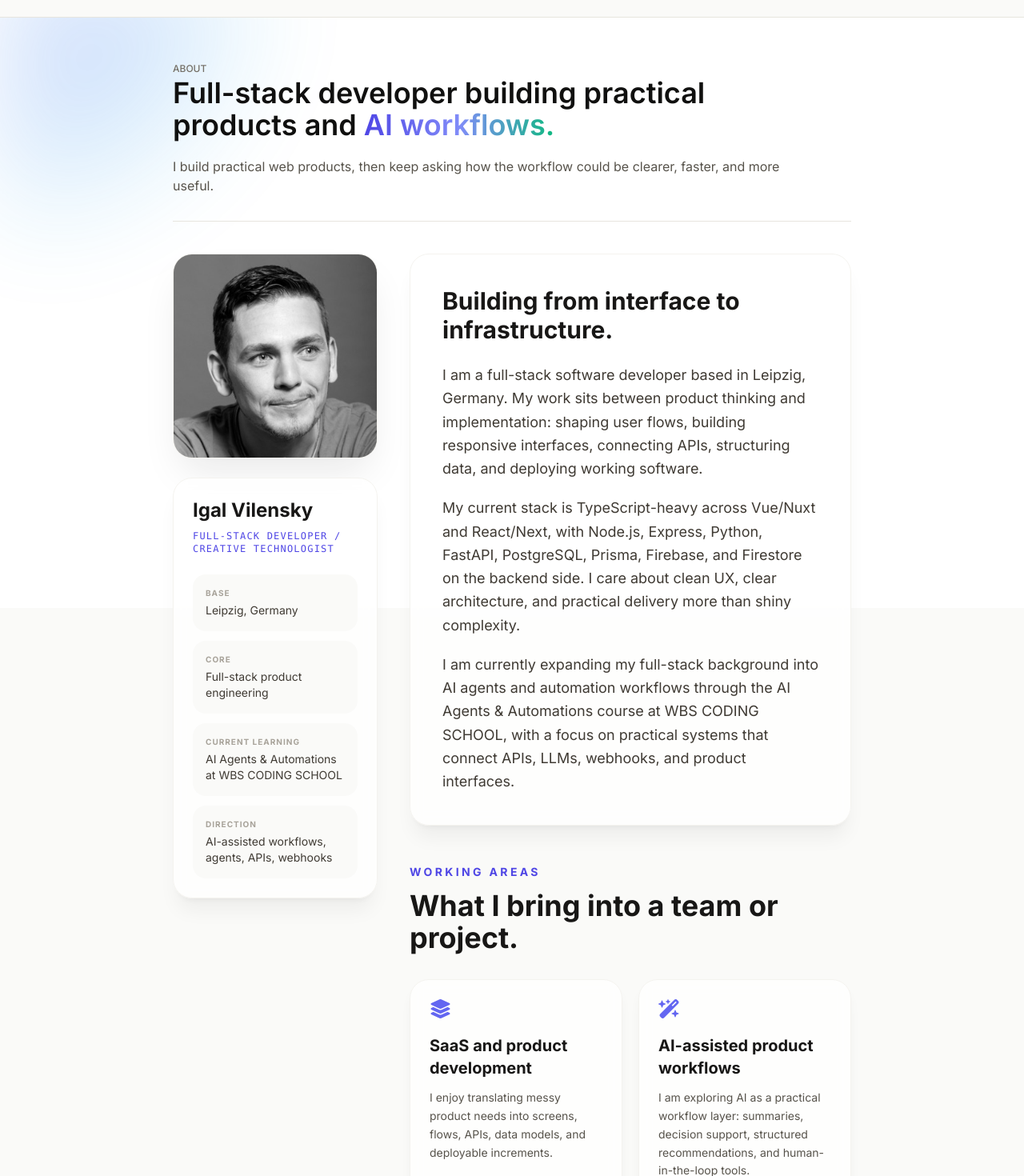
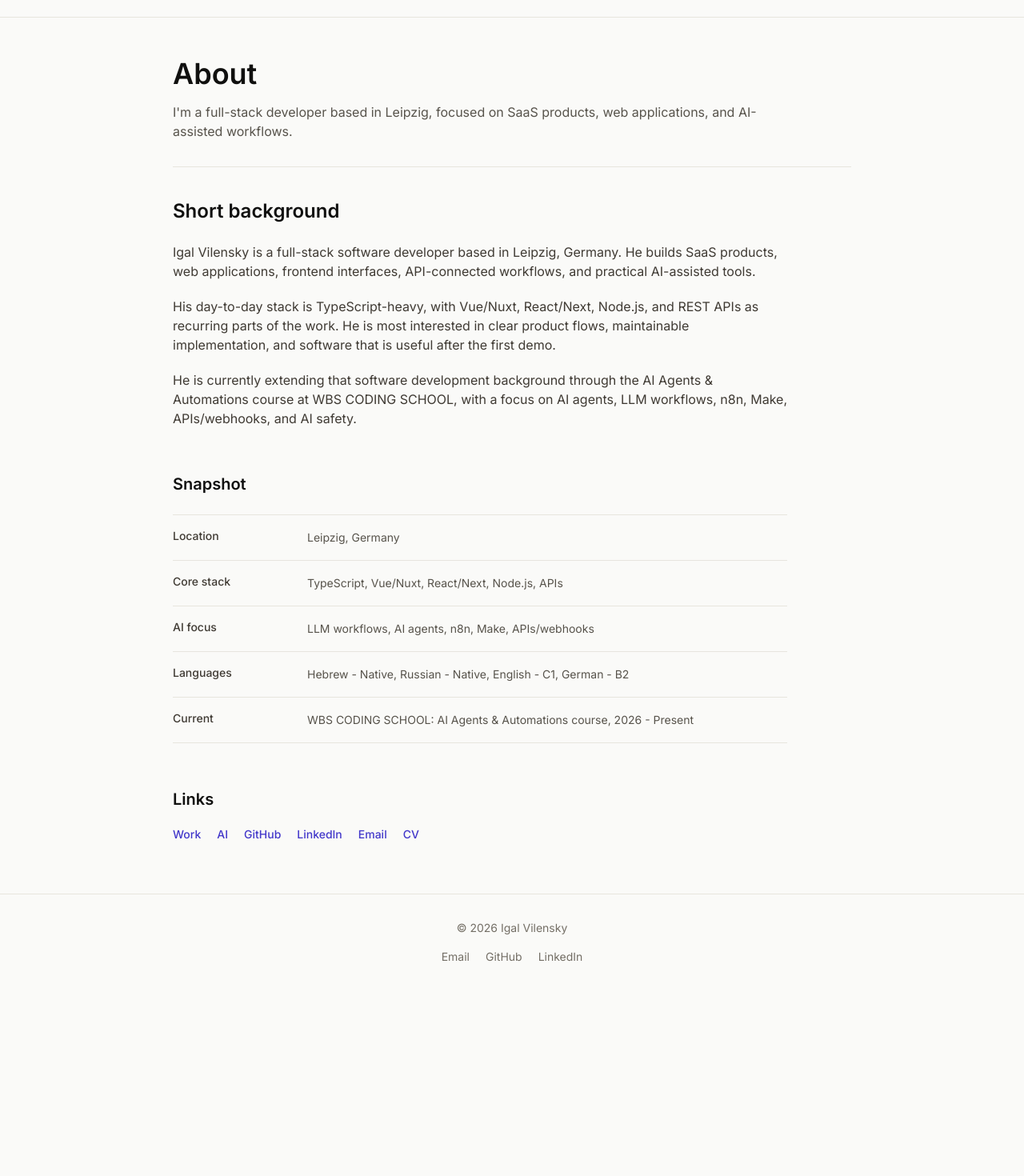
Before and after one commit to igalVilensky/igal-portfolio, a Nuxt app: page /about in a window 1280 px wide. Shown: the part 40-1510 px from the top of the page at 80% size. After the commit the page ends 1278 px from the top, so only its background shows below. Built offline with nearby package versions, Linux system fonts and the light colour scheme; a web font is replaced by a local one.

Commit message:
Redesign about page as minimal context page

```diff
--- a/app/components/AboutVisualizer.vue
+++ /dev/null
@@ -1,96 +0,0 @@
-<template>
-    <div
-        class="fixed inset-0 z-0 pointer-events-none overflow-hidden transition-colors duration-500 bg-white dark:bg-dark-bg">
-        <canvas ref="canvasRef" class="w-full h-full opacity-40 dark:opacity-20 blur-3xl"></canvas>
-    </div>
-</template>
-
-<script setup lang="ts">
-import { ref, onMounted, onUnmounted, watch } from 'vue';
-import { useMouse, useWindowSize } from '@vueuse/core';
-import { useColorMode } from '#imports';
-
-const canvasRef = ref<HTMLCanvasElement | null>(null);
-const { x: mouseX, y: mouseY } = useMouse();
-const { width, height } = useWindowSize();
-const colorMode = useColorMode();
-
-let ctx: CanvasRenderingContext2D | null = null;
-let animationId: number | null = null;
-
-class Blob {
-    x: number;
-    y: number;
-    radius: number;
-    color: string;
-    targetX: number;
-    targetY: number;
-    speed: number;
-
-    constructor(w: number, h: number, color: string) {
-        this.x = Math.random() * w;
-        this.y = Math.random() * h;
-        this.radius = Math.random() * 200 + 200;
-        this.color = color;
-        this.targetX = this.x;
-        this.targetY = this.y;
-        this.speed = Math.random() * 0.02 + 0.01;
-    }
-
-    update(mx: number, my: number) {
-        this.targetX = mx + (Math.random() - 0.5) * 100;
-        this.targetY = my + (Math.random() - 0.5) * 100;
-
-        this.x += (this.targetX - this.x) * this.speed;
-        this.y += (this.targetY - this.y) * this.speed;
-    }
-}
-
-let blobs: Blob[] = [];
-
-const initBlobs = () => {
-    if (!canvasRef.value) return;
-    const canvas = canvasRef.value;
-    canvas.width = width.value * window.devicePixelRatio;
-    canvas.height = height.value * window.devicePixelRatio;
-    ctx = canvas.getContext('2d');
-    if (ctx) ctx.scale(window.devicePixelRatio, window.devicePixelRatio);
-
-    const isDark = colorMode.value === 'dark';
-    blobs = [
-        new Blob(width.value, height.value, isDark ? 'rgba(59, 130, 246, 0.5)' : 'rgba(59, 130, 246, 0.3)'),
-        new Blob(width.value, height.value, isDark ? 'rgba(14, 165, 233, 0.4)' : 'rgba(14, 165, 233, 0.2)'),
-        new Blob(width.value, height.value, isDark ? 'rgba(99, 102, 241, 0.4)' : 'rgba(99, 102, 241, 0.2)')
-    ];
-};
-
-const animate = () => {
-    if (!ctx || !canvasRef.value) return;
-
-    ctx.clearRect(0, 0, width.value, height.value);
-
-    blobs.forEach(b => {
-        b.update(mouseX.value, mouseY.value);
-        if (ctx) {
-            ctx.fillStyle = b.color;
-            ctx.beginPath();
-            ctx.arc(b.x, b.y, b.radius, 0, Math.PI * 2);
-            ctx.fill();
-        }
-    });
-
-    animationId = requestAnimationFrame(animate);
-};
-
-onMounted(() => {
-    initBlobs();
-    animate();
-});
-
-onUnmounted(() => {
-    if (animationId) cancelAnimationFrame(animationId);
-});
-
-watch([width, height], initBlobs);
-watch(colorMode, initBlobs);
-</script>
--- a/app/pages/about.vue
+++ b/app/pages/about.vue
@@ -1,150 +1,70 @@
 <template>
   <div class="page-shell">
-    <AboutVisualizer />
     <div class="page-container">
-      <header class="about-reveal page-header opacity-0">
+      <header class="page-header">
         <div class="page-header-main">
-          <span class="page-kicker">
-            About
-          </span>
-          <h1 class="page-title">
-            Full-stack developer building practical products and
-            <span class="text-gradient-primary">AI workflows.</span>
-          </h1>
-        </div>
-        <div class="page-header-side">
-          <p class="page-intro">
-            I build practical web products, then keep asking how the workflow could be clearer, faster, and more useful.
+          <h1 class="page-title">About</h1>
+          <p class="page-intro mt-4">
+            I'm a full-stack developer based in Leipzig, focused on SaaS products,
+            web applications, and AI-assisted workflows.
           </p>
         </div>
       </header>
 
-      <section class="mb-16 grid gap-10 lg:grid-cols-12">
-        <aside class="about-reveal opacity-0 lg:col-span-4">
-          <div class="sticky top-28 space-y-6">
-            <div class="overflow-hidden rounded-3xl border border-secondary-100 bg-secondary-100 shadow-2xl shadow-secondary-900/10 dark:border-white/10 dark:bg-white/5">
-              <img
-                src="/profile.jpeg"
-                alt="Igal Vilensky"
-                class="aspect-square h-full w-full object-cover grayscale transition duration-700 hover:scale-105 hover:grayscale-0"
-              />
-            </div>
-
-            <div class="rounded-3xl border border-secondary-100 bg-white/75 p-6 shadow-xl shadow-secondary-900/5 backdrop-blur dark:border-white/10 dark:bg-dark-surface/50">
-              <h2 class="text-2xl font-bold text-secondary-900 dark:text-white">Igal Vilensky</h2>
-              <p class="mt-2 font-mono text-xs uppercase tracking-widest text-primary-600 dark:text-primary-300">
-                Full-stack developer / Creative technologist
-              </p>
-              <div class="mt-6 grid gap-3">
-                <div v-for="item in quickContext" :key="item.label" class="rounded-2xl bg-secondary-50 p-4 dark:bg-white/5">
-                  <span class="block text-[10px] font-bold uppercase tracking-widest text-secondary-400">
-                    {{ item.label }}
-                  </span>
-                  <span class="mt-1 block text-sm text-secondary-700 dark:text-secondary-300">
-                    {{ item.value }}
-                  </span>
-                </div>
-              </div>
-            </div>
-          </div>
-        </aside>
-
-        <div class="space-y-12 lg:col-span-8">
-          <section class="about-reveal rounded-3xl border border-secondary-100 bg-white/75 p-7 opacity-0 shadow-xl shadow-secondary-900/5 backdrop-blur dark:border-white/10 dark:bg-dark-surface/45 md:p-10">
-            <h2 class="mb-6 font-display text-3xl font-bold text-secondary-900 dark:text-white">
-              Building from interface to infrastructure.
-            </h2>
-            <div class="space-y-5 text-lg leading-relaxed text-secondary-700 dark:text-secondary-300">
-              <p>
-                I am a full-stack software developer based in Leipzig, Germany. My work sits between product thinking
-                and implementation: shaping user flows, building responsive interfaces, connecting APIs, structuring
-                data, and deploying working software.
-              </p>
-              <p>
-                My current stack is TypeScript-heavy across Vue/Nuxt and React/Next, with Node.js, Express, Python,
-                FastAPI, PostgreSQL, Prisma, Firebase, and Firestore on the backend side. I care about clean UX, clear
-                architecture, and practical delivery more than shiny complexity.
-              </p>
-              <p>
-                I am currently expanding my full-stack background into AI agents and automation workflows through the AI
-                Agents & Automations course at WBS CODING SCHOOL, with a focus on practical systems that connect APIs,
-                LLMs, webhooks, and product interfaces.
+      <section aria-labelledby="background-title" class="mb-14 max-w-3xl">
+        <h2 id="background-title" class="section-title">Short background</h2>
+        <div class="mt-6 space-y-5 text-sm leading-7 text-secondary-700 dark:text-secondary-300 md:text-base">
+          <p v-for="paragraph in backgroundParagraphs" :key="paragraph">
+            {{ paragraph }}
           </p>
         </div>
       </section>
 
-          <section class="about-reveal opacity-0">
-            <div class="mb-8">
-              <p class="text-sm font-bold uppercase tracking-[0.24em] text-primary-600 dark:text-primary-300">
-                Working areas
-              </p>
-              <h2 class="mt-3 font-display text-3xl font-bold text-secondary-900 dark:text-white md:text-4xl">
-                What I bring into a team or project.
+      <section aria-labelledby="snapshot-title" class="mb-14 max-w-3xl">
+        <h2 id="snapshot-title" class="text-xl font-semibold text-secondary-950 dark:text-white">
+          Snapshot
         </h2>
+
+        <dl class="mt-6 border-y border-secondary-200 dark:border-dark-border">
+          <div
+            v-for="item in snapshotItems"
+            :key="item.label"
+            class="grid gap-2 border-b border-secondary-200 py-4 last:border-b-0 dark:border-dark-border sm:grid-cols-[10rem_minmax(0,1fr)]"
+          >
+            <dt class="text-sm font-medium text-secondary-700 dark:text-secondary-300">
+              {{ item.label }}
+            </dt>
+            <dd class="text-sm leading-6 text-secondary-600 dark:text-secondary-400">
+              {{ item.value }}
+            </dd>
           </div>
-
-            <div class="grid gap-5 md:grid-cols-2">
-              <article
-                v-for="area in workingAreas"
-                :key="area.title"
-                class="rounded-3xl border border-secondary-100 bg-white/75 p-6 shadow-lg shadow-secondary-900/5 backdrop-blur dark:border-white/10 dark:bg-dark-surface/45"
-              >
-                <i :class="[area.icon, 'mb-5 text-2xl text-primary-500']"></i>
-                <h3 class="mb-3 text-xl font-bold text-secondary-900 dark:text-white">{{ area.title }}</h3>
-                <p class="text-sm leading-relaxed text-secondary-600 dark:text-secondary-400">
-                  {{ area.description }}
-                </p>
-              </article>
-            </div>
+        </dl>
       </section>
 
-          <section class="about-reveal opacity-0">
-            <div class="mb-8">
-              <p class="text-sm font-bold uppercase tracking-[0.24em] text-primary-600 dark:text-primary-300">
-                Stack snapshot
-              </p>
-              <h2 class="mt-3 font-display text-3xl font-bold text-secondary-900 dark:text-white md:text-4xl">
-                Practical tools, not a buzzword wall.
+      <section aria-labelledby="links-title" class="max-w-3xl">
+        <h2 id="links-title" class="text-xl font-semibold text-secondary-950 dark:text-white">
+          Links
         </h2>
-            </div>
 
-            <div class="grid gap-5 md:grid-cols-2">
-              <div
-                v-for="group in skillGroups"
-                :key="group.title"
-                class="rounded-3xl border border-secondary-100 bg-white/75 p-6 shadow-lg shadow-secondary-900/5 backdrop-blur dark:border-white/10 dark:bg-dark-surface/45"
+        <div class="mt-5 flex flex-wrap gap-x-5 gap-y-3">
+          <template v-for="link in links" :key="link.label">
+            <NuxtLink
+              v-if="link.internal"
+              :to="link.href"
+              class="text-sm font-medium text-primary-700 transition-colors hover:text-primary-800 dark:text-primary-300 dark:hover:text-primary-200"
             >
-                <h3 class="mb-4 text-lg font-bold text-secondary-900 dark:text-white">{{ group.title }}</h3>
-                <div class="flex flex-wrap gap-2">
-                  <span
-                    v-for="item in group.items"
-                    :key="item"
-                    class="rounded-xl border border-secondary-200 bg-secondary-50 px-3 py-1.5 text-xs font-medium text-secondary-600 dark:border-white/10 dark:bg-white/5 dark:text-secondary-300"
+              {{ link.label }}
+            </NuxtLink>
+            <a
+              v-else
+              :href="link.href"
+              :target="link.target"
+              :rel="link.target ? 'noopener noreferrer' : undefined"
+              class="text-sm font-medium text-primary-700 transition-colors hover:text-primary-800 dark:text-primary-300 dark:hover:text-primary-200"
             >
-                    {{ item }}
-                  </span>
-                </div>
-              </div>
-            </div>
-          </section>
-        </div>
-      </section>
-
-      <section class="about-reveal rounded-3xl border border-primary-200 bg-primary-50/80 p-8 opacity-0 shadow-xl shadow-primary-500/10 dark:border-primary-400/20 dark:bg-primary-400/10 md:p-10">
-        <div class="flex flex-col gap-6 md:flex-row md:items-center md:justify-between">
-          <div class="max-w-3xl">
-            <h2 class="font-display text-3xl font-bold text-secondary-900 dark:text-white">
-              Open to product engineering and AI automation work.
-            </h2>
-            <p class="mt-4 text-lg leading-relaxed text-secondary-700 dark:text-primary-100">
-              I am interested in developer roles, SaaS/product teams, practical AI tools, and automation projects that
-              need thoughtful implementation rather than vague AI promises.
-            </p>
-          </div>
-          <NuxtLink to="/contact" class="btn-primary inline-flex shrink-0 items-center justify-center gap-3 px-8 py-4">
-            <span>Get in touch</span>
-            <i class="fas fa-paper-plane"></i>
-          </NuxtLink>
+              {{ link.label }}
+            </a>
+          </template>
         </div>
       </section>
     </div>
@@ -152,84 +72,111 @@
 </template>
 
 <script setup lang="ts">
-import { onMounted } from "vue";
-import gsap from "gsap";
-import { ScrollTrigger } from "gsap/ScrollTrigger";
-import AboutVisualizer from "~/components/AboutVisualizer.vue";
+import experienceData from "../../content/experience.json";
+import profileData from "../../content/profile.json";
+import skillsData from "../../content/skills.json";
 
-const { skillGroups } = useProjects();
+definePageMeta({
+  layout: "default",
+});
 
-const quickContext = [
-  { label: "Base", value: "Leipzig, Germany" },
-  { label: "Core", value: "Full-stack product engineering" },
-  { label: "Current learning", value: "AI Agents & Automations at WBS CODING SCHOOL" },
-  { label: "Direction", value: "AI-assisted workflows, agents, APIs, webhooks" },
+type SnapshotItem = {
+  label: string;
+  value: string;
+};
+
+type AboutLink = {
+  label: string;
+  href: string;
+  internal: boolean;
+  target?: "_blank";
+};
+
+const profile = profileData;
+
+const wbsCourse = experienceData.entries.find((entry) => entry.id === "wbs-ai-agents-automations");
+const languageGroup = skillsData.groups.find((group) => group.id === "languages");
+
+const currentCourse = {
+  title: wbsCourse?.title ?? profile.current_course.program,
+  organization: wbsCourse?.organization ?? profile.current_course.institution,
+  timeframe: wbsCourse?.timeframe ?? profile.current_course.timeframe,
+};
+
+const backgroundParagraphs = [
+  `${profile.identity.name} is a full-stack software developer based in ${profile.identity.based_in}. He builds SaaS products, web applications, frontend interfaces, API-connected workflows, and practical AI-assisted tools.`,
+  "His day-to-day stack is TypeScript-heavy, with Vue/Nuxt, React/Next, Node.js, and REST APIs as recurring parts of the work. He is most interested in clear product flows, maintainable implementation, and software that is useful after the first demo.",
+  `He is currently extending that software development background through the ${currentCourse.title} at ${currentCourse.organization}, with a focus on AI agents, LLM workflows, n8n, Make, APIs/webhooks, and AI safety.`,
 ];
 
-const workingAreas = [
+const snapshotItems: SnapshotItem[] = [
   {
-    title: "SaaS and product development",
-    description:
-      "I enjoy translating messy product needs into screens, flows, APIs, data models, and deployable increments.",
-    icon: "fas fa-layer-group",
+    label: "Location",
+    value: profile.identity.based_in,
   },
   {
-    title: "AI-assisted product workflows",
-    description:
-      "I am exploring AI as a practical workflow layer: summaries, decision support, structured recommendations, and human-in-the-loop tools.",
-    icon: "fas fa-wand-magic-sparkles",
+    label: "Core stack",
+    value: "TypeScript, Vue/Nuxt, React/Next, Node.js, APIs",
   },
   {
-    title: "Automation systems",
-    description:
-      "I am building knowledge around agents, n8n, Make, webhooks, and API orchestration so products can trigger useful work beyond the UI.",
-    icon: "fas fa-diagram-project",
+    label: "AI focus",
+    value: "LLM workflows, AI agents, n8n, Make, APIs/webhooks",
   },
   {
-    title: "Human-centered systems thinking",
-    description:
-      "Creative technology, performance, startup work, and cross-cultural experience all feed into how I communicate and design technical systems.",
-    icon: "fas fa-compass",
+    label: "Languages",
+    value:
+      languageGroup?.skills.join(", ") ??
+      profile.languages.map((item) => `${item.language} - ${item.level}`).join(", "),
+  },
+  {
+    label: "Current",
+    value: `${currentCourse.organization}: ${currentCourse.title}, ${currentCourse.timeframe}`,
   },
 ];
 
-onMounted(() => {
-  gsap.registerPlugin(ScrollTrigger);
-
-  if (window.matchMedia("(prefers-reduced-motion: reduce)").matches) {
-    gsap.set(".about-reveal", { y: 0, opacity: 1 });
-    return;
-  }
-
-  document.querySelectorAll(".about-reveal").forEach((el, i) => {
-    gsap.to(el, {
-      scrollTrigger: {
-        trigger: el,
-        start: "top 90%",
+const links: AboutLink[] = [
+  {
+    label: "Work",
+    href: "/case-studies",
+    internal: true,
   },
-      opacity: 1,
-      y: 0,
-      duration: 0.9,
-      delay: (i % 3) * 0.08,
-      ease: "power4.out",
-    });
-  });
-});
+  {
+    label: "AI",
+    href: "/ai-automation",
+    internal: true,
+  },
+  {
+    label: "GitHub",
+    href: profile.links.github,
+    internal: false,
+    target: "_blank",
+  },
+  {
+    label: "LinkedIn",
+    href: profile.links.linkedin,
+    internal: false,
+    target: "_blank",
+  },
+  {
+    label: "Email",
+    href: `mailto:${profile.links.email}`,
+    internal: false,
+  },
+  {
+    label: "CV",
+    href: profile.links.cv,
+    internal: true,
+  },
+];
 
 useHead({
-  title: "About | Igal Vilensky - Full-Stack Developer and AI Automation Learner",
+  title: "About | Igal Vilensky",
   meta: [
     {
       name: "description",
       content:
-        "Igal Vilensky is a full-stack software developer in Leipzig, Germany, focused on SaaS/product engineering and currently specializing in AI agents and automation workflows.",
+        "Short professional profile for Igal Vilensky, a Leipzig-based full-stack software developer focused on SaaS products, web applications, and AI-assisted workflows.",
     },
   ],
 });
 </script>
-
-<style scoped>
-.text-gradient-primary {
-  @apply bg-clip-text text-transparent bg-gradient-to-r from-primary-600 via-primary-400 to-accent-500;
-}
-</style>
```
Also changed, not shown: 2 other files (tests, documents, lock files or other folders). Lines whose indentation alone changed are shown as unchanged.
